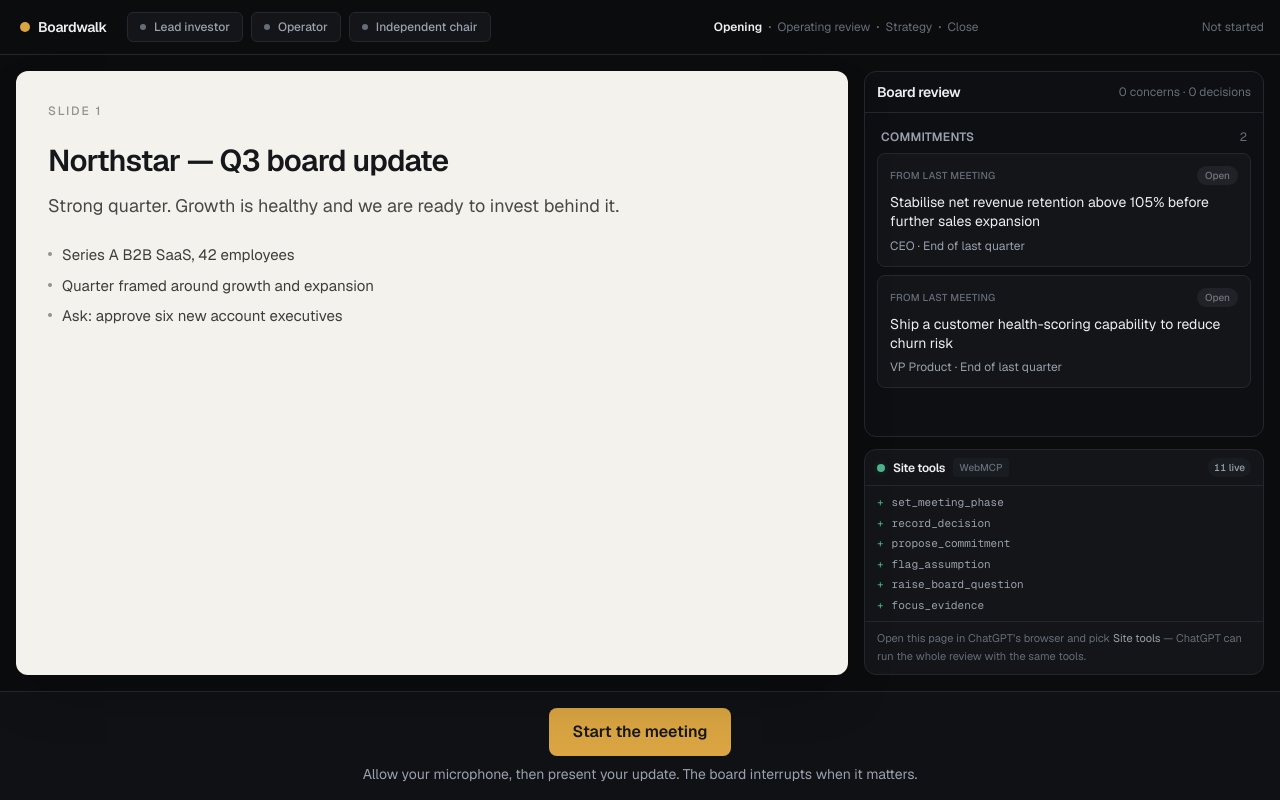
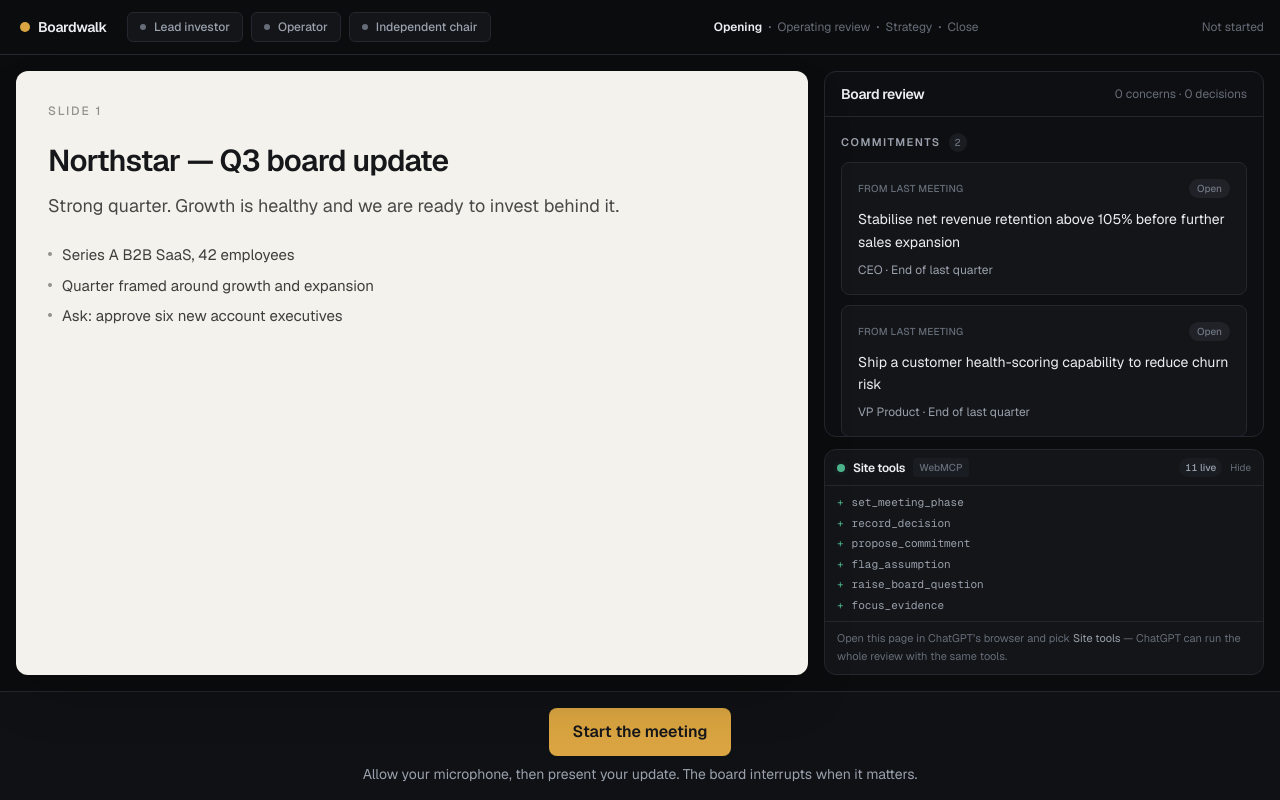
Before and after one commit to justshipai/boardwalk, a Next.js app: page /meeting in a window 1280 px wide. Built offline with nearby package versions, Linux system fonts and the light colour scheme.

Commit message:
fix(review): de-cramp panel, auto-scroll to newest concern, board-recommended decisions, collapsible site tools, less repetition

```diff
--- a/src/components/meeting/BoardReview.tsx
+++ b/src/components/meeting/BoardReview.tsx
@@ -1,11 +1,9 @@
 'use client';
 
-import { useState } from 'react';
+import { useEffect, useRef, useState } from 'react';
 import { useMeeting } from '@/state/meeting-store';
 import type { Commitment, Decision, Intervention } from '@/state/types';
 import { kindLabel, seatLabel, severityStyle } from './display';
-
-const severityRank = { critical: 0, material: 1, watch: 2 } as const;
 
 function ConcernCard({ concern }: { concern: Intervention }) {
   const setStatus = useMeeting((s) => s.setInterventionStatus);
@@ -20,18 +18,21 @@ function ConcernCard({ concern }: { concern: Intervention }) {
   };
 
   return (
-    <div className={`card-in rounded-lg border-l-2 border border-border bg-panel p-3 ${resolved ? 'opacity-60' : ''}`} style={{ borderLeftColor: `var(--${concern.severity})` }}>
+    <div
+      className={`card-in rounded-lg border border-l-[3px] border-border bg-panel p-4 ${resolved ? 'opacity-55' : ''}`}
+      style={{ borderLeftColor: `var(--${concern.severity})` }}
+    >
       <div className="flex items-center justify-between gap-2">
         <div className="flex items-center gap-2">
-          <span className="text-xs font-medium text-text-muted">{kindLabel[concern.kind]}</span>
+          <span className="text-xs font-semibold text-text">{kindLabel[concern.kind]}</span>
           <span className="text-text-faint">·</span>
-          <span className="text-xs text-text-faint">{seatLabel[concern.seat]}</span>
+          <span className="text-xs text-text-muted">{seatLabel[concern.seat]}</span>
         </div>
         <span className={`text-[10px] font-semibold uppercase tracking-wide ${style.text}`}>{concern.severity}</span>
       </div>
-      <p className="mt-2 text-sm leading-snug text-text">{concern.statement}</p>
-      <p className="mt-1.5 text-xs leading-relaxed text-text-muted">{concern.whyItMatters}</p>
-      <div className="mt-3 flex items-center gap-3">
+      <p className="mt-2.5 text-sm leading-relaxed text-text">{concern.statement}</p>
+      <p className="mt-2 text-xs leading-relaxed text-text-muted">{concern.whyItMatters}</p>
+      <div className="mt-3.5 flex items-center gap-4">
         {concern.slideId && (
           <button type="button" onClick={reveal} className="text-xs font-medium text-brand hover:underline">
             Show evidence
@@ -59,23 +60,37 @@ function ConcernCard({ concern }: { concern: Intervention }) {
 function DecisionCard({ decision }: { decision: Decision }) {
   const update = useMeeting((s) => s.updateDecision);
   const resolved = decision.status === 'accepted';
+
   return (
-    <div className="card-in rounded-lg border border-material/40 bg-material-soft/30 p-3">
+    <div className="card-in rounded-lg border border-material/40 bg-material-soft/25 p-4">
       <div className="flex items-center justify-between">
-        <span className="text-[10px] font-semibold uppercase tracking-wide text-material">Decision needed</span>
+        <span className="text-[10px] font-semibold uppercase tracking-wide text-material">Decision to resolve</span>
         {resolved && <span className="text-[10px] font-medium text-accepted">Recorded</span>}
       </div>
-      <p className="mt-2 text-sm font-medium leading-snug text-text">{decision.question}</p>
-      <div className="mt-2.5 flex flex-wrap gap-1.5">
+      <p className="mt-2.5 text-sm font-medium leading-relaxed text-text">{decision.question}</p>
+      {decision.recommended && !resolved && (
+        <p className="mt-2 text-xs text-text-muted">
+          Board leans toward <span className="font-medium text-material">{decision.recommended}</span>
+        </p>
+      )}
+      <p className="mt-3 text-[11px] font-medium uppercase tracking-wide text-text-faint">
+        {resolved ? 'Recorded' : 'Record the outcome'}
+      </p>
+      <div className="mt-1.5 flex flex-wrap gap-1.5">
         {decision.options.map((opt) => {
           const chosen = decision.chosen === opt;
+          const leaning = !resolved && decision.recommended === opt;
           return (
             <button
               key={opt}
               type="button"
               onClick={() => update(decision.id, { chosen: opt, status: 'accepted' })}
-              className={`rounded-md border px-2.5 py-1 text-xs font-medium transition ${
-                chosen ? 'border-accepted bg-accepted-soft text-accepted' : 'border-border-strong text-text-muted hover:text-text'
+              className={`rounded-md border px-3 py-1.5 text-xs font-medium transition ${
+                chosen
+                  ? 'border-accepted bg-accepted-soft text-accepted'
+                  : leaning
+                    ? 'border-material text-material hover:bg-material-soft'
+                    : 'border-border-strong text-text-muted hover:text-text'
               }`}
             >
               {opt}
@@ -103,7 +118,7 @@ function CommitmentCard({ commitment }: { commitment: Commitment }) {
   const decided = commitment.status === 'accepted' || commitment.status === 'rejected';
 
   return (
-    <div className="card-in rounded-lg border border-border bg-panel p-3">
+    <div className="card-in rounded-lg border border-border bg-panel p-4">
       <div className="flex items-center justify-between gap-2">
         <span className="text-[10px] font-medium uppercase tracking-wide text-text-faint">{isProposal ? 'Proposed' : 'From last meeting'}</span>
         <span className={`rounded-full px-2 py-0.5 text-[10px] font-medium capitalize ${commitmentChip[commitment.status]}`}>{commitment.status}</span>
@@ -113,14 +128,14 @@ function CommitmentCard({ commitment }: { commitment: Commitment }) {
           value={draft}
           onChange={(e) => setDraft(e.target.value)}
           rows={2}
-          className="mt-2 w-full resize-none rounded-md border border-border-strong bg-panel-2 p-2 text-sm text-text outline-none focus:border-material"
+          className="mt-2.5 w-full resize-none rounded-md border border-border-strong bg-panel-2 p-2 text-sm text-text outline-none focus:border-material"
         />
       ) : (
-        <p className="mt-2 text-sm leading-snug text-text">{commitment.action}</p>
+        <p className="mt-2.5 text-sm leading-relaxed text-text">{commitment.action}</p>
       )}
-      <p className="mt-1.5 text-xs text-text-muted">{commitment.owner} · {commitment.dueDate}</p>
+      <p className="mt-2 text-xs text-text-muted">{commitment.owner} · {commitment.dueDate}</p>
       {isProposal && !decided && (
-        <div className="mt-3 flex items-center gap-2">
+        <div className="mt-3.5 flex items-center gap-2">
           <button
             type="button"
             onClick={() => {
@@ -128,11 +143,11 @@ function CommitmentCard({ commitment }: { commitment: Commitment }) {
               update(commitment.id, { status: 'accepted' });
               setEditing(false);
             }}
-            className="rounded-md bg-accepted px-2.5 py-1 text-xs font-medium text-stage-ink transition hover:brightness-110"
+            className="rounded-md bg-accepted px-3 py-1.5 text-xs font-medium text-stage-ink transition hover:brightness-110"
           >
             Accept
           </button>
-          <button type="button" onClick={() => setEditing((v) => !v)} className="rounded-md border border-border-strong px-2.5 py-1 text-xs font-medium text-text-muted transition hover:text-text">
+          <button type="button" onClick={() => setEditing((v) => !v)} className="rounded-md border border-border-strong px-3 py-1.5 text-xs font-medium text-text-muted transition hover:text-text">
             {editing ? 'Done' : 'Edit'}
           </button>
           <button type="button" onClick={() => update(commitment.id, { status: 'rejected' })} className="text-xs font-medium text-text-muted transition hover:text-critical">
@@ -147,12 +162,15 @@ function CommitmentCard({ commitment }: { commitment: Commitment }) {
   );
 }
 
-function SectionHeader({ title, count }: { title: string; count: number }) {
+function Section({ title, count, children }: { title: string; count: number; children: React.ReactNode }) {
   return (
-    <div className="flex items-center justify-between px-1 pb-2 pt-1">
-      <h3 className="text-xs font-semibold uppercase tracking-wide text-text-muted">{title}</h3>
-      {count > 0 && <span className="text-xs tabular-nums text-text-faint">{count}</span>}
+    <section>
+      <div className="mb-2.5 flex items-center gap-2">
+        <h3 className="text-[11px] font-semibold uppercase tracking-[0.14em] text-text-muted">{title}</h3>
+        <span className="rounded-full bg-panel-2 px-1.5 py-0.5 text-[10px] font-medium tabular-nums text-text-faint">{count}</span>
       </div>
+      <div className="space-y-2.5">{children}</div>
+    </section>
   );
 }
 
@@ -160,55 +178,57 @@ export function BoardReview() {
   const interventions = useMeeting((s) => s.interventions);
   const decisions = useMeeting((s) => s.decisions);
   const commitments = useMeeting((s) => s.commitments);
+  const scrollRef = useRef<HTMLDivElement>(null);
+  const prevConcerns = useRef(interventions.length);
 
-  const concerns = [...interventions].sort(
-    (a, b) => severityRank[a.severity] - severityRank[b.severity] || b.createdAt - a.createdAt,
-  );
+  // newest first, so the latest concern is always at the top of the list
+  const concerns = [...interventions].sort((a, b) => b.createdAt - a.createdAt);
   const isEmpty = interventions.length === 0 && decisions.length === 0 && commitments.length === 0;
+
+  // auto-scroll to the newest concern so it is never missed
+  useEffect(() => {
+    if (interventions.length > prevConcerns.current) {
+      scrollRef.current?.scrollTo({ top: 0, behavior: 'smooth' });
+    }
+    prevConcerns.current = interventions.length;
+  }, [interventions.length]);
 
   return (
     <div className="flex min-h-0 flex-1 flex-col">
-      <div className="flex items-center justify-between border-b border-border px-3 py-2.5">
+      <div className="flex items-center justify-between border-b border-border px-4 py-3">
         <h2 className="text-sm font-semibold tracking-tight">Board review</h2>
-        <span className="text-xs text-text-faint">{concerns.length} concern{concerns.length === 1 ? '' : 's'} · {decisions.length} decision{decisions.length === 1 ? '' : 's'}</span>
+        <span className="text-xs text-text-faint">
+          {concerns.length} concern{concerns.length === 1 ? '' : 's'} · {decisions.length} decision{decisions.length === 1 ? '' : 's'}
+        </span>
       </div>
 
-      <div className="min-h-0 flex-1 space-y-4 overflow-auto p-3">
+      <div ref={scrollRef} className="min-h-0 flex-1 space-y-6 overflow-auto p-4">
         {isEmpty ? (
-          <p className="px-1 py-8 text-sm leading-relaxed text-text-faint">
+          <p className="px-1 py-10 text-sm leading-relaxed text-text-muted">
             As the board reviews your update, its concerns, decisions and commitments assemble here — whether you drive it by voice or an agent drives it through the site tools.
           </p>
         ) : (
           <>
             {concerns.length > 0 && (
-              <div>
-                <SectionHeader title="Concerns" count={concerns.length} />
-                <div className="space-y-2">
+              <Section title="Concerns" count={concerns.length}>
                 {concerns.map((c) => (
                   <ConcernCard key={c.id} concern={c} />
                 ))}
-                </div>
-              </div>
+              </Section>
             )}
             {decisions.length > 0 && (
-              <div>
-                <SectionHeader title="Decisions" count={decisions.length} />
-                <div className="space-y-2">
+              <Section title="Decisions" count={decisions.length}>
                 {decisions.map((d) => (
                   <DecisionCard key={d.id} decision={d} />
                 ))}
-                </div>
-              </div>
+              </Section>
             )}
             {commitments.length > 0 && (
-              <div>
-                <SectionHeader title="Commitments" count={commitments.length} />
-                <div className="space-y-2">
+              <Section title="Commitments" count={commitments.length}>
                 {commitments.map((c) => (
                   <CommitmentCard key={c.id} commitment={c} />
                 ))}
-                </div>
-              </div>
+              </Section>
             )}
           </>
         )}
--- a/src/components/meeting/MeetingRoot.tsx
+++ b/src/components/meeting/MeetingRoot.tsx
@@ -67,7 +67,7 @@ function MeetingBody() {
           <SlideStage />
         </div>
 
-        <aside className="flex w-[400px] shrink-0 flex-col gap-3">
+        <aside className="flex w-[440px] shrink-0 flex-col gap-3">
           <div className="flex min-h-0 flex-1 flex-col overflow-hidden rounded-xl border border-border bg-panel/40">
             <BoardReview />
           </div>
--- a/src/components/meeting/ToolActivityFeed.tsx
+++ b/src/components/meeting/ToolActivityFeed.tsx
@@ -1,5 +1,6 @@
 'use client';
 
+import { useState } from 'react';
 import { useActivity } from '@/state/activity-store';
 
 const kindStyle: Record<string, string> = {
@@ -18,10 +19,15 @@ export function ToolActivityFeed() {
   const registered = useActivity((s) => s.registered);
   const entries = useActivity((s) => s.entries);
   const recent = entries.slice(0, 6);
+  const [open, setOpen] = useState(true);
 
   return (
     <div className="rounded-xl border border-border bg-panel">
-      <div className="flex items-center justify-between border-b border-border px-3 py-2">
+      <button
+        type="button"
+        onClick={() => setOpen((v) => !v)}
+        className={`flex w-full items-center justify-between px-3 py-2 ${open ? 'border-b border-border' : ''}`}
+      >
         <div className="flex items-center gap-2">
           <span className="relative flex h-2 w-2">
             <span className="absolute inline-flex h-full w-full animate-ping rounded-full bg-accepted opacity-50" />
@@ -30,9 +36,14 @@ export function ToolActivityFeed() {
           <span className="text-xs font-semibold tracking-tight">Site tools</span>
           <span className="rounded bg-panel-2 px-1.5 py-0.5 text-[10px] font-medium text-text-faint">WebMCP</span>
         </div>
-        <span className="rounded-full bg-panel-2 px-1.5 py-0.5 text-[10px] font-medium tabular-nums text-text-muted">{registered.length} live</span>
-      </div>
+        <div className="flex items-center gap-2">
+          <span className="rounded-full bg-panel-2 px-1.5 py-0.5 text-[10px] font-medium tabular-nums text-text-muted">{registered.length} live</span>
+          <span className="text-[10px] text-text-faint">{open ? 'Hide' : 'Show'}</span>
+        </div>
+      </button>
 
+      {open && (
+      <>
       <div className="px-3 py-2">
         <div className="min-h-[3.5rem] space-y-1">
           {recent.length === 0 ? (
@@ -56,6 +67,8 @@ export function ToolActivityFeed() {
           Open this page in ChatGPT&rsquo;s browser and pick <span className="text-text-muted">Site tools</span> — ChatGPT can run the whole review with the same tools.
         </p>
       </div>
+      </>
+      )}
     </div>
   );
 }
--- a/src/realtime/instructions.ts
+++ b/src/realtime/instructions.ts
@@ -20,6 +20,7 @@ Once the founder is genuinely presenting:
 - Listen. Most of the time, stay quiet and let them talk.
 - Interject only when something is genuinely material — an issue that could change a decision, a confidence level, capital allocation or the company's outcome. If nothing material is on the table, stay silent.
 - When you do speak, make ONE point, keep it short (a sentence or two), then stop and let the founder answer. Do not stack questions, do not lecture, do not comment on every slide or sentence, and never repeat a point you have already made.
+- If the founder defers a point to later in the meeting, accept it in one line ("understood — I'll expect that when we get there") and move on. Do NOT keep pressing the same demand; raise it again only if they reach the end without addressing it.
 - Ground every challenge in the deck or the recorded review. Distinguish evidence from inference. Never fabricate company facts, and never claim certainty where the deck is ambiguous.
 - Refuse only vague commitments — ask for an owner, outcome or date — and only when it matters.
 - Avoid praise unless it carries real board-level signal. You may attribute a point to the lead investor, operator or independent chair when it fits.
--- a/src/state/types.ts
+++ b/src/state/types.ts
@@ -75,6 +75,8 @@ export interface Decision {
   id: string;
   question: string;
   options: string[];
+  // the option the board leans toward, if it took a position
+  recommended?: string;
   chosen?: string;
   status: InterventionStatus;
 }
```
Also changed, not shown: src/actions/definitions.ts (+5 -4 lines). Lines whose indentation alone changed are shown as unchanged.
